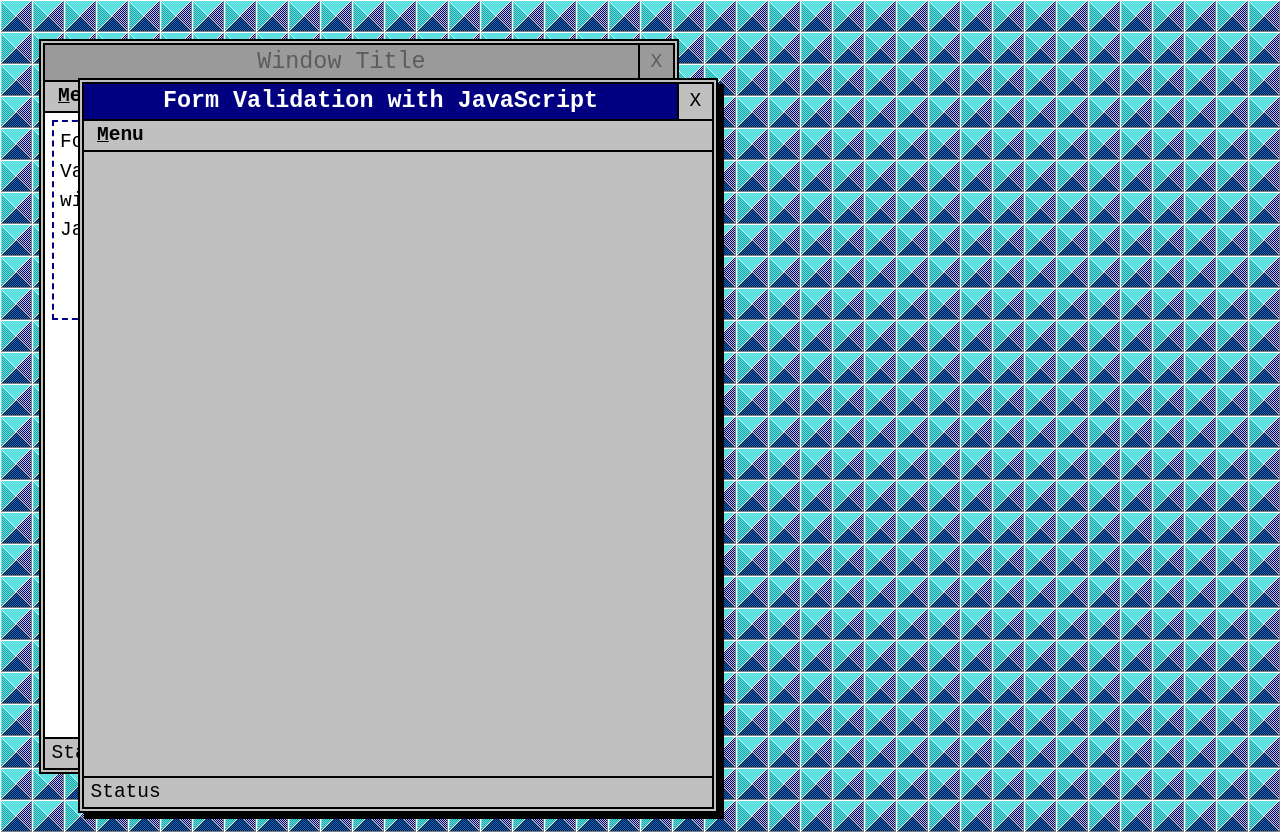
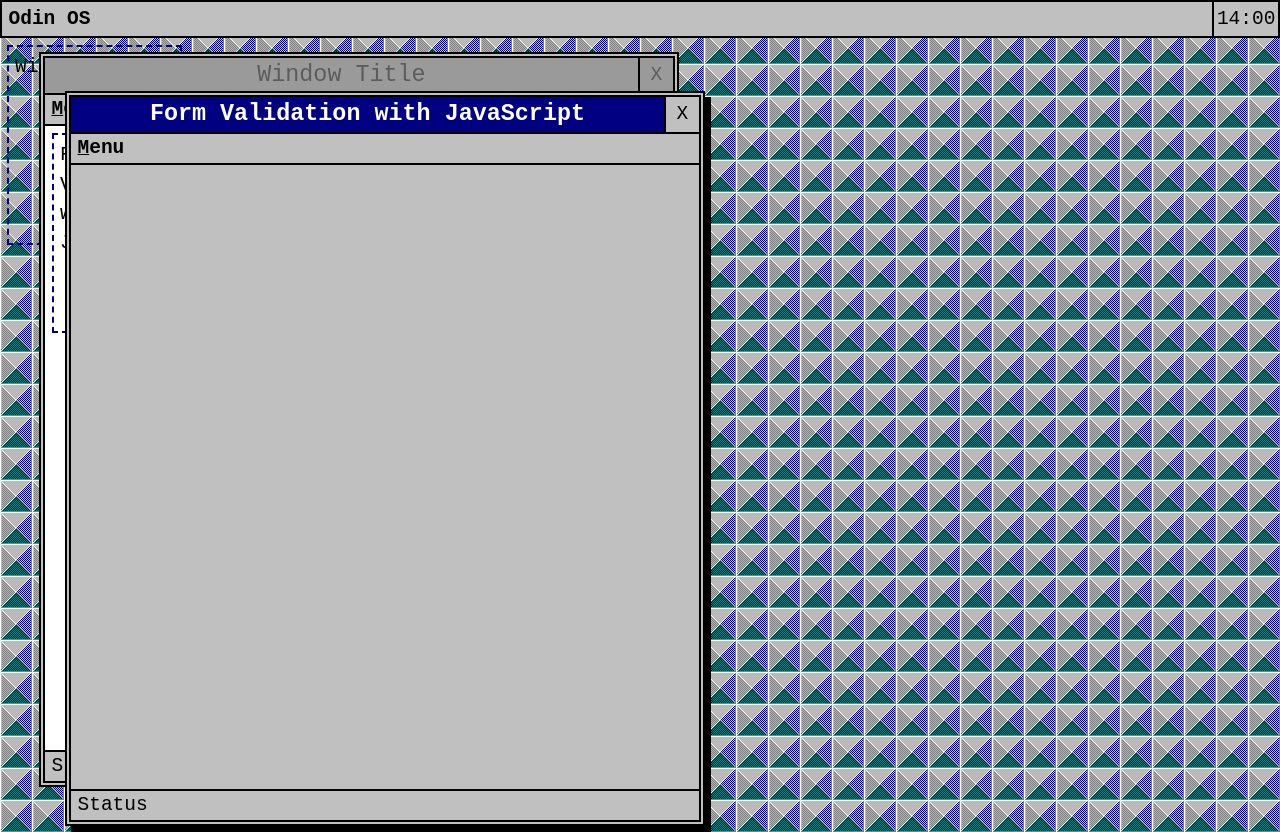
Before and after one commit to cobbland/odin-os, a website built with webpack: page src/template.html in a window 1280 px wide. Shown: the top 832 px of the page. Built offline with nearby package versions, Linux system fonts and the light colour scheme.

Commit message:
Update styles

```diff
--- a/src/styles.css
+++ b/src/styles.css
@@ -1,3 +1,8 @@
+:root {
+  --window-position-top: 4rem;
+  --window-position-left: 3rem;
+}
+
 *,
 *::before,
 *::after {
@@ -39,9 +44,28 @@
 
 .desktop {
   height: 1200px;
-  width: 800px;
+  width: 100%;
+  min-width: 800px;
   border: 0px solid silver;
   position: relative;
+}
+
+.title-bar {
+  background-color: silver;
+  border: 2px solid black;
+  display: flex;
+  align-items: center;
+}
+
+.os-name {
+  flex-grow: 1;
+  font-weight: bold;
+  padding: 0.2rem 0.5rem;
+}
+
+.time {
+  border-left: 2px solid black;
+  padding: 0.2rem;
 }
 
 .window {
@@ -54,15 +78,15 @@
   display: none;
   flex-direction: column;
   pointer-events: none;
-  top: 3rem;
-  left: 3rem;
+  top: var(--window-position-top);
+  left: var(--window-position-left)
 }
 
 .window.open {
   display: flex;
 }
 
-.window .top-bar {
+.top-bar {
   display: flex;
   justify-content: space-between;
   border-bottom: 2px solid black;
@@ -80,7 +104,7 @@
   background-color: silver;
 }
 
-.window .window-title {
+.window-title {
   flex-grow: 1;
   text-align: center;
   font-size: 1.2em;
@@ -92,7 +116,7 @@
   font-weight: bold;
 }
 
-.window .window-controls {
+.window-controls {
   height: 100%;
   aspect-ratio: 1 / 1;
   flex-shrink: 0;
@@ -102,40 +126,43 @@
   align-items: center;
 }
 
-.window .window-controls div {
+.window-controls div {
   flex-grow: 1;
   text-align: center;
 }
 
-.window .window-controls:hover,
+.window-controls:hover,
 .dropdown-menu.open .menu-title,
 .menu-title:hover {
   background-color: #00000033;
   cursor: pointer;
 }
 
-.window .menu-bar {
+.menu-bar {
   display: flex;
   border-bottom: 2px solid black;
-  padding-left: 0.5rem;
 }
 
-.window .dropdown-menu {
+.dropdown-menu {
   position: relative;
 }
 
-.window .menu-title {
+.menu-title {
   font-weight: bold;
   padding: 0 0.5rem;
 }
 
-.window .menu-dropdown {
+.menu-dropdown {
   position: absolute;
   background-color: white;
   border: 2px solid black;
   width: max-content;
   display: none;
   z-index: 1;
+}
+
+.dropdown-menu:first-child .menu-dropdown {
+  border-left: none;
 }
 
 .dropdown-menu.open .menu-dropdown {
@@ -165,10 +192,17 @@
 }
 
 .window-content.icons {
+  background-color: white;
+}
+
+.desktop-icons {
+  padding: 0.5rem;
+}
+
+.icons {
   display: grid;
   grid-template-columns: repeat(auto-fit, 175px);
   grid-auto-rows: 200px;
-  background-color: white;
 }
 
 .icon {
@@ -193,8 +227,8 @@
 }
 
 #window-2 {
-  top: 6rem;
-  left: 6rem;
+  top: calc(var(--window-position-top) + 3rem);
+  left: calc(var(--window-position-left) + 2rem);
 }
 
 .window-content.form {
--- a/src/template.html
+++ b/src/template.html
@@ -8,6 +8,20 @@
   <body>
 
     <div class="desktop">
+
+      <div class="title-bar">
+        <div class="os-name">Odin OS</div>
+        <div class="time">14:00</div>
+      </div>
+
+      <div class="desktop-icons icons">
+        <div class="icon dropdown-menu" tabindex="0">
+          <div class="icon-title">Window Title</div>
+          <div class="menu-dropdown">
+            <div class="menu-item">Open</div>
+          </div>
+        </div>
+      </div>
 
       <div class="window open" id="window-1">
         <div class="top-bar">
```
